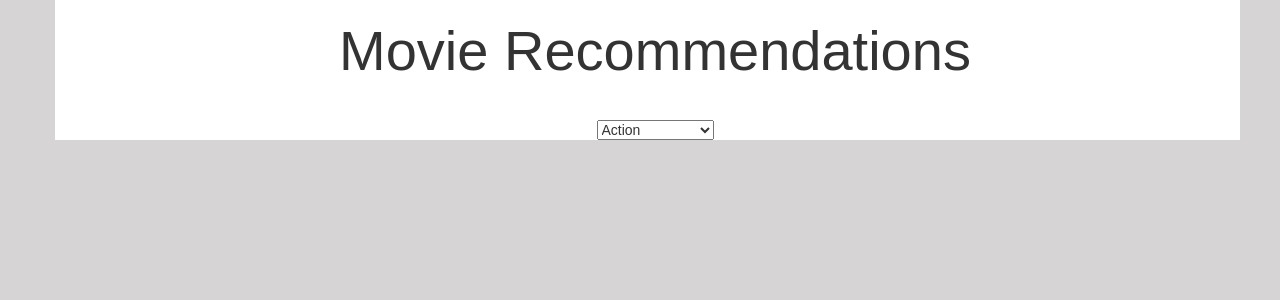
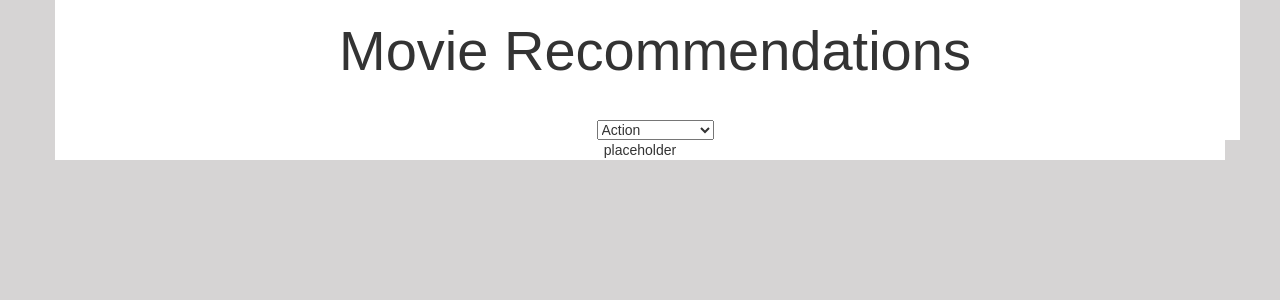
Before and after one commit to noellepavlovic/pair-project, a React (Create React App) app: page /list in a window 1280 px wide. Shown: the top 300 px of the page. Built offline with nearby package versions, Linux system fonts and the light colour scheme.

Commit message:
new commit

```diff
--- a/src/App.js
+++ b/src/App.js
@@ -37,11 +37,19 @@ class App extends Component {
     })
   }
   saveToList=() => {
+    let found = false;
+    for(let i=0; i<this.state.movieList.length; i++){
+      if (this.state.movieList[i].id === this.state.movie.id) {
+        found = true
+    }
+  }
+    if (!found) {
     this.setState({
-      movieList: this.state.movieList.concat(this.state.movie)
-    })
-    console.log(this.state.movieList);
+      movieList: this.state.movieList.concat([this.state.movie])
+    },()=> console.log(this.state.movieList))
   }
+}
+
   render() {
     return (
       <div className="App container">
--- a/src/components/List.js
+++ b/src/components/List.js
@@ -3,16 +3,16 @@ import '../App.css';
 
 class List extends Component {
     render() {
-        console.log(this.props.movieList);
-        let newList=[];
+        console.log(this.props);
+       /* let newList=[];
         for (let i=0; i<this.props.movieList.length; i++)
             newList.push(
             <div>{this.props.movieList[i].title}</div>
             )
-            console.log(newList);
+            console.log(newList);*/
         return(
             <div>
-                {newList}
+                placeholder
             </div>
         )
     }
--- a/src/components/Result.js
+++ b/src/components/Result.js
@@ -1,5 +1,5 @@
 import React, { Component } from 'react';
-
+import {Link} from 'react-router-dom'
 import '../App.css';
 
 class Result extends Component {
@@ -61,6 +61,7 @@ class Result extends Component {
             </div>
             <button type="button" className="btn btn-primary"onClick={(e) => this.props.selectButton()}>Next Movie</button>
             <button type="button" className="btn btn-primary"onClick={(e) => this.props.saveToList()}>Save to List</button>
+            <Link to ='/list'><button type="button" className="btn btn-primary">View List</button></Link>
           </div>
         </div>)
     )
```
